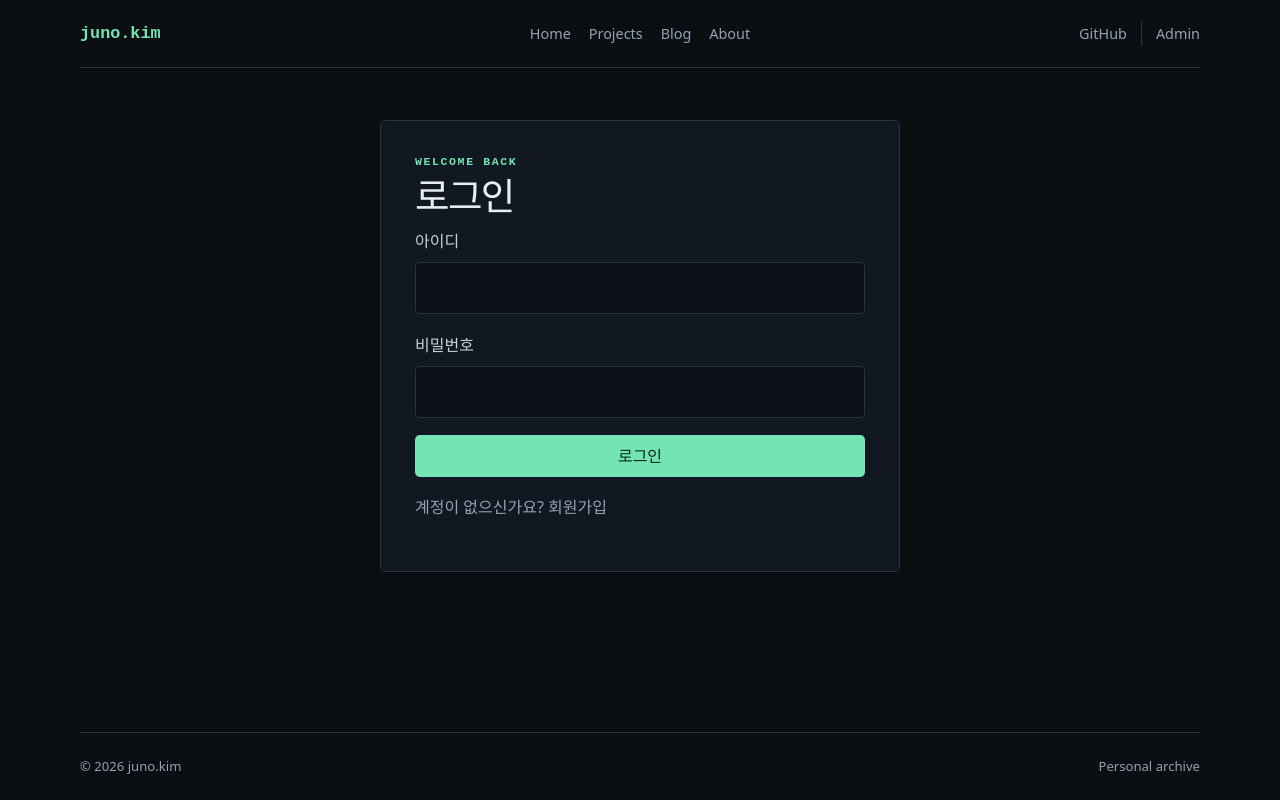
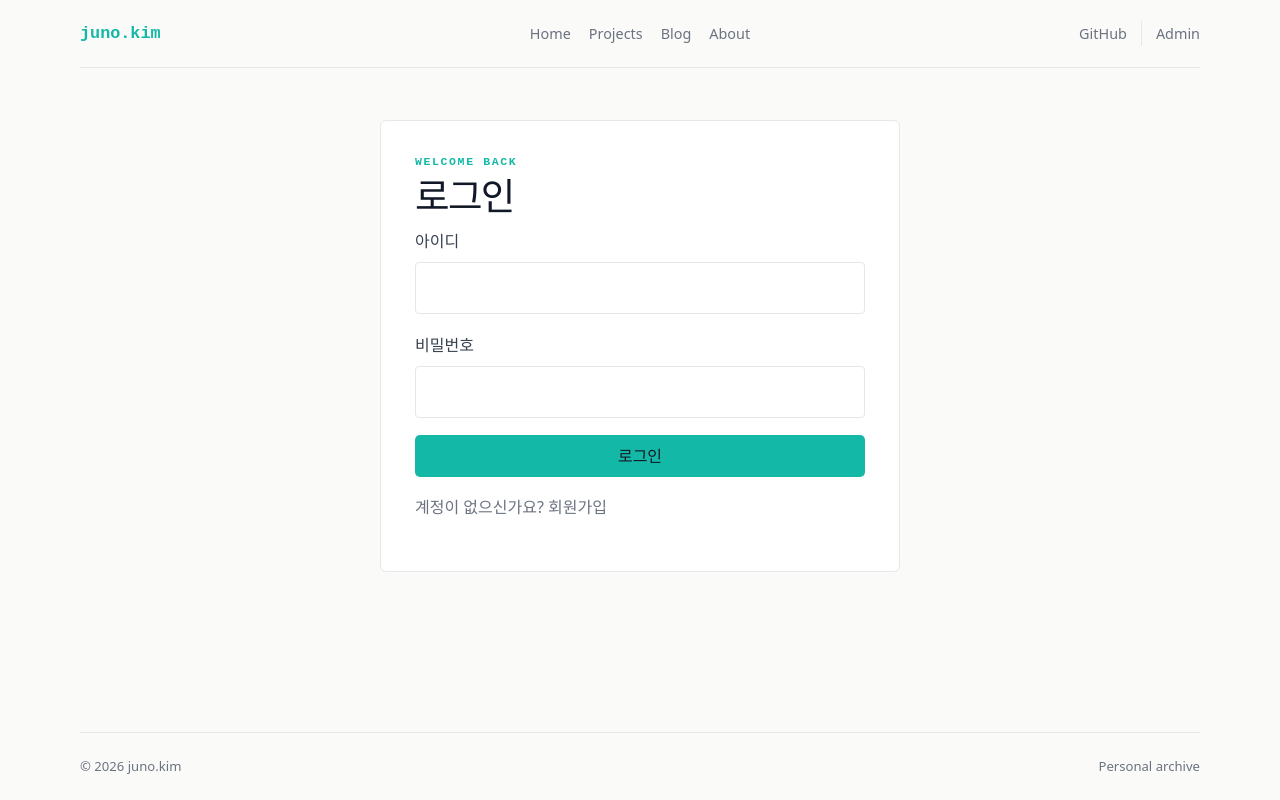
Before and after one commit to Junho-Kim-1228/juno.kim, a React (Vite) app in the folder frontend/: page /login in a window 1280 px wide. Built offline with nearby package versions, Linux system fonts and the light colour scheme; no server answers; a web font is replaced by a local one.

Commit message:
style: switch portfolio to light theme

```diff
--- a/frontend/src/index.css
+++ b/frontend/src/index.css
@@ -1,21 +1,21 @@
 :root {
-  color: #e9edf4;
-  background: #0b0f14;
+  color: #111827;
+  background: #fafaf8;
   font-family: "Pretendard Variable", Pretendard, "Noto Sans KR", system-ui, sans-serif;
   font-synthesis: none;
   text-rendering: optimizeLegibility;
-  --surface: #121821;
-  --surface-2: #18212d;
-  --line: #273243;
-  --muted: #95a1b3;
-  --accent: #75e4b3;
-  --accent-dark: #072b1d;
-  --danger: #ff8d8d;
+  --surface: #ffffff;
+  --surface-2: #ffffff;
+  --line: #e5e7eb;
+  --muted: #6b7280;
+  --accent: #14b8a6;
+  --accent-dark: #111827;
+  --danger: #dc2626;
 }
 
 * { box-sizing: border-box; }
 html { scroll-behavior: smooth; }
-body { margin: 0; min-width: 320px; min-height: 100vh; background: #0b0f14; line-height: 1.75; }
+body { margin: 0; min-width: 320px; min-height: 100vh; background: #fafaf8; line-height: 1.75; }
 a { color: inherit; text-decoration: none; }
 button, input, textarea, select { font: inherit; }
 button { border: 0; cursor: pointer; }
@@ -37,7 +37,7 @@ img { max-width: 100%; }
 .brand { color: var(--accent); font: 650 1.05rem ui-monospace, SFMono-Regular, monospace; }
 .site-header nav, .account-nav { display: flex; align-items: center; gap: 18px; }
 .site-header nav a, .account-nav a { color: var(--muted); font-size: .9rem; }
-.site-header a.active, .site-header a:hover { color: #fff; }
+.site-header a.active, .site-header a:hover { color: #111827; }
 .account-nav { justify-content: flex-end; gap: 14px; }
 .admin-link { padding-left: 14px; border-left: 1px solid var(--line); }
 main { flex: 1; }
@@ -61,7 +61,7 @@ main { flex: 1; }
   line-height: 1.08;
   letter-spacing: -.045em;
 }
-.hero-copy, .lead { max-width: 700px; margin: 0; color: #bcc5d2; font-size: 1.08rem; line-height: 1.85; }
+.hero-copy, .lead { max-width: 700px; margin: 0; color: var(--muted); font-size: 1.08rem; line-height: 1.85; }
 .eyebrow { margin: 0; color: var(--accent); font: 650 .72rem ui-monospace, SFMono-Regular, monospace; letter-spacing: .14em; }
 .hero-actions, .detail-actions { display: flex; flex-wrap: wrap; gap: 22px; margin-top: 24px; }
 .hero-actions a { color: var(--muted); font-size: .92rem; border-bottom: 1px solid transparent; }
@@ -77,7 +77,7 @@ main { flex: 1; }
   background: var(--accent);
   font-weight: 650;
 }
-.button-link.secondary { color: #e9edf4; background: var(--surface-2); border: 1px solid var(--line); }
+.button-link.secondary { color: #111827; background: var(--surface-2); border: 1px solid var(--line); }
 .button-link.small { min-height: 34px; padding: 0 12px; font-size: .82rem; }
 .section-heading { display: flex; align-items: end; justify-content: space-between; gap: 24px; margin-bottom: 18px; }
 .section-heading h1, .section-heading h2, .about-section h2 {
@@ -94,10 +94,10 @@ main { flex: 1; }
 .card {
   padding: 21px 4px;
   border-bottom: 1px solid var(--line);
-  background: transparent;
+  background: var(--surface);
   transition: background-color .15s ease;
 }
-.card:hover { background: rgba(255, 255, 255, .018); }
+.card:hover { background: rgba(20, 184, 166, .05); }
 .card h3 { margin: 0; font-size: 1.2rem; font-weight: 590; line-height: 1.45; }
 .card h3 a:hover { color: var(--accent); }
 .card p { margin: 6px 0 0; color: var(--muted); line-height: 1.7; }
@@ -110,8 +110,8 @@ main { flex: 1; }
 .post-card .card-meta { grid-column: 1; grid-row: 1; display: grid; gap: 2px; }
 .status-label { color: var(--accent); }
 .chip-row { display: flex; flex-wrap: wrap; gap: 6px; }
-.chip { padding: 2px 7px; border: 1px solid var(--line); border-radius: 4px; color: #b9c6d8; font-size: .74rem; line-height: 1.55; }
-.empty-row { margin: 0; padding: 22px 4px; color: var(--muted); border-top: 1px solid var(--line); border-bottom: 1px solid var(--line); }
+.chip { padding: 2px 7px; border: 1px solid var(--line); border-radius: 4px; color: var(--muted); font-size: .74rem; line-height: 1.55; }
+.empty-row { margin: 0; padding: 22px 4px; color: var(--muted); background: var(--surface); border-top: 1px solid var(--line); border-bottom: 1px solid var(--line); }
 
 .about-section {
   margin-top: 46px;
@@ -123,19 +123,19 @@ main { flex: 1; }
   border-bottom: 1px solid var(--line);
   scroll-margin-top: 24px;
 }
-.about-copy p { max-width: 600px; margin: 0; color: #bcc5d2; }
+.about-copy p { max-width: 600px; margin: 0; color: var(--muted); }
 .about-links { display: flex; gap: 20px; margin-top: 18px; }
 
 .guestbook-section { padding-top: 54px; }
 .guestbook-form { display: grid; grid-template-columns: minmax(0, 1fr) auto; gap: 12px; align-items: end; }
-.guestbook-form label { display: grid; gap: 6px; color: #c7d0dc; font-size: .82rem; }
+.guestbook-form label { display: grid; gap: 6px; color: #374151; font-size: .82rem; }
 .guestbook-form input, .guestbook-form textarea {
   width: 100%;
   min-height: 44px;
   padding: 10px 12px;
   resize: vertical;
-  color: #eef3f8;
-  background: #0c1118;
+  color: #111827;
+  background: var(--surface);
   border: 1px solid var(--line);
   border-radius: 4px;
   outline: none;
@@ -149,13 +149,13 @@ main { flex: 1; }
 .guestbook-head { display: grid; align-content: start; gap: 2px; }
 .guestbook-head strong { font-weight: 580; }
 .guestbook-head time { color: var(--muted); font-size: .78rem; }
-.guestbook-list p { margin: 0; color: #c8d0db; white-space: pre-wrap; overflow-wrap: anywhere; }
+.guestbook-list p { margin: 0; color: #374151; white-space: pre-wrap; overflow-wrap: anywhere; }
 .guestbook-state { color: var(--muted); }
 
 .detail-page { max-width: 860px; }
 .detail-page h1 { font-size: clamp(2.5rem, 6vw, 4.4rem); }
 .cover-image { width: 100%; max-height: 520px; object-fit: cover; margin: 30px 0; border-radius: 4px; border: 1px solid var(--line); }
-.prose { margin: 38px 0; color: #ced5df; font-size: 1.04rem; line-height: 1.95; white-space: pre-wrap; }
+.prose { margin: 38px 0; color: #374151; font-size: 1.04rem; line-height: 1.95; white-space: pre-wrap; }
 .post-byline { align-items: center; padding: 16px 0; border-bottom: 1px solid var(--line); }
 .post-byline a { color: var(--accent); }
 
@@ -163,8 +163,8 @@ main { flex: 1; }
 .auth-panel { max-width: 520px; }
 .auth-panel h1, .form-page h1 { font-size: 2.35rem; }
 .stack-form { display: grid; gap: 17px; }
-.stack-form label { display: grid; gap: 7px; color: #c7d0dc; }
-.stack-form input, .stack-form textarea, .stack-form select { width: 100%; color: #eef3f8; background: #0c1118; border: 1px solid var(--line); border-radius: 4px; padding: 11px 13px; outline: none; }
+.stack-form label { display: grid; gap: 7px; color: #374151; }
+.stack-form input, .stack-form textarea, .stack-form select { width: 100%; color: #111827; background: var(--surface); border: 1px solid var(--line); border-radius: 4px; padding: 11px 13px; outline: none; }
 .stack-form input:focus, .stack-form textarea:focus, .stack-form select:focus { border-color: var(--accent); }
 .stack-form fieldset { border: 1px solid var(--line); border-radius: 4px; padding: 14px; }
 .form-row { display: grid; grid-template-columns: repeat(2, minmax(0, 1fr)); gap: 16px; }
@@ -178,7 +178,7 @@ main { flex: 1; }
 .comment { margin: 14px 0; padding: 17px; border: 1px solid var(--line); border-radius: 4px; background: var(--surface); }
 .reply-list { margin: 14px 0 0 26px; }
 .comment-head { display: flex; justify-content: space-between; gap: 12px; color: var(--muted); font-size: .82rem; }
-.comment-head strong { color: #fff; }
+.comment-head strong { color: #111827; }
 .text-button { padding: 4px 6px; color: var(--accent); background: transparent; }
 .text-button.danger { color: var(--danger); }
 .state-message { width: min(1040px, calc(100% - 32px)); margin: 34px auto; color: var(--muted); }
```
